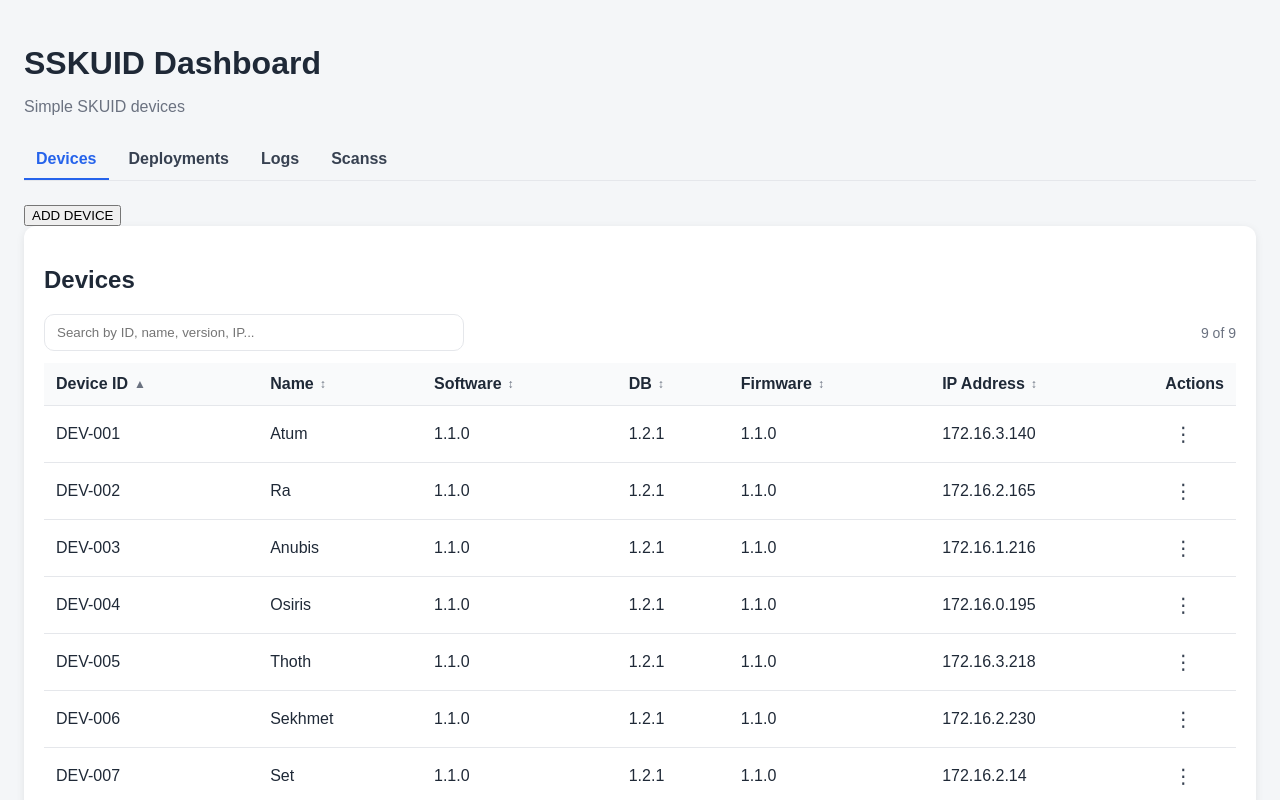
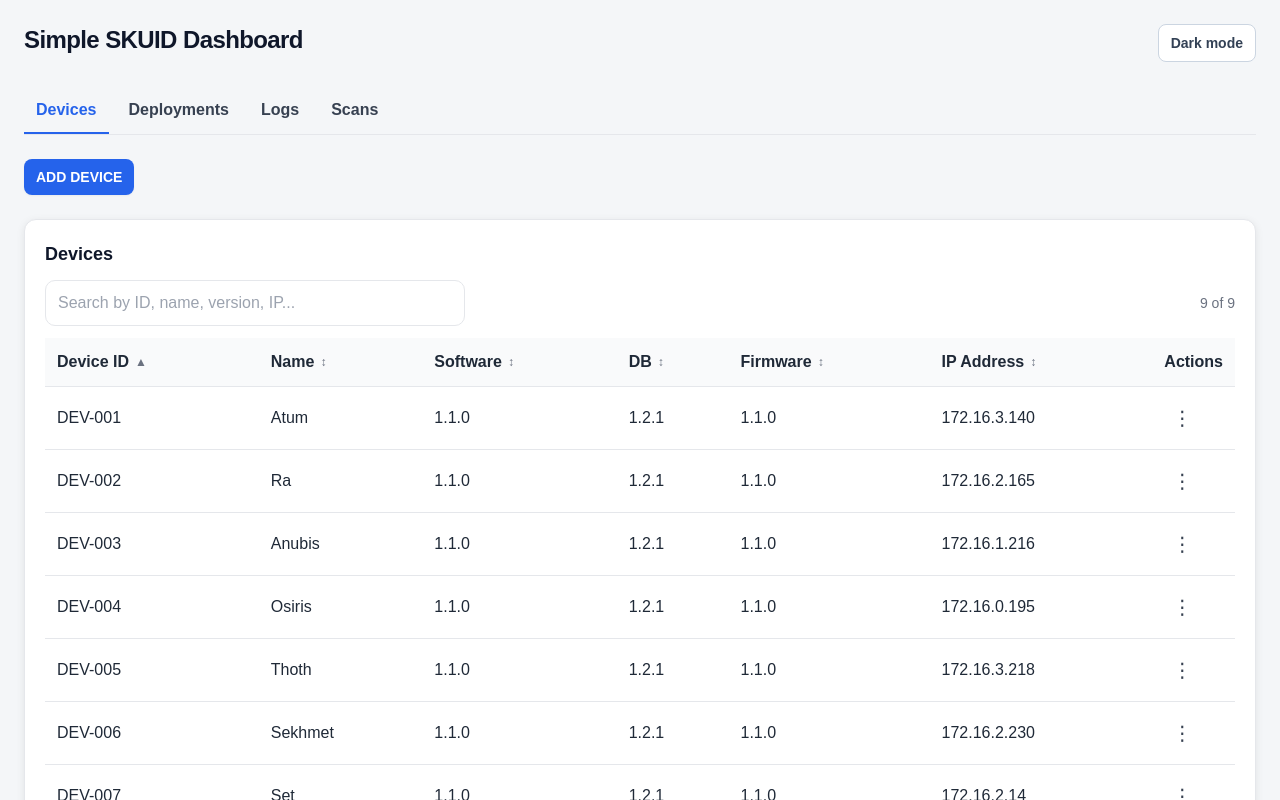
Before and after one commit to leishav/SSKUID_webapp_frontend, a React (Create React App) app: page / in a window 1280 px wide. Shown: the top 800 px of the page. Built offline with nearby package versions, Linux system fonts and the light colour scheme.

Commit message:
Dark mode toggle

```diff
--- a/package.json
+++ b/package.json
@@ -39,6 +39,9 @@
   },
   "devDependencies": {
     "ajv": "^8.17.1",
-    "ajv-keywords": "^5.1.0"
+    "ajv-keywords": "^5.1.0",
+    "autoprefixer": "^10.5.0",
+    "postcss": "^8.5.14",
+    "tailwindcss": "^3.4.19"
   }
 }
--- /dev/null
+++ b/postcss.config.js
@@ -0,0 +1,6 @@
+module.exports = {
+  plugins: {
+    tailwindcss: {},
+    autoprefixer: {},
+  },
+}
--- a/public/index.html
+++ b/public/index.html
@@ -24,6 +24,23 @@
       work correctly both with client-side routing and a non-root public URL.
       Learn how to configure a non-root public URL by running `npm run build`.
     -->
+
+    <script>
+      (function() {
+        try {
+        var theme = localStorage.getItem("theme");
+        var prefersDark =
+          window.matchMedia &&
+          window.matchMedia("(prefers-color-scheme: dark)"). matches;
+
+        document.documentElement.classList.toggle(
+          "dark",
+          theme === "dark" || (!theme && prefersDark)
+        );
+      } catch (e) {}
+      })();
+    </script>
+
     <title>SSKUID Web App</title>
   </head>
   <body>
--- a/src/App.css
+++ b/src/App.css
@@ -2,11 +2,38 @@
   box-sizing: border-box;
 }
 
+:root {
+  --bg: #f4f6f8;
+  --text: #1f2937;
+  --muted: #6b7280;
+  --surface: #ffffff;
+  --surface2: #f9fafb;
+  --border: #e5e7eb;
+  --hover: #f3f4f6;
+  --primary: #2563eb;
+  --danger: #b91c1c;
+  --shadow: 0 2px 8px rgba(0, 0, 0, 0.08);
+}
+
+html.dark {
+  --bg: #020617;
+  --text: #e2e8f0;
+  --muted: #94a3b8;
+  --surface: #0f172a;
+  --surface2: #1e293b;
+  --border: #334155;
+  --hover: #1e293b;
+  --primary: #60a5fa;
+  --danger: #f87171;
+  --shadow: 0 8px 24px rgba(0, 0, 0, 0.35);
+}
+
+
 body {
   margin: 0;
   font-family: Arial, sans-serif;
-  background: #f4f6f8;
-  color: #1f2937;
+  background: var(--bg);
+  color: var(--text);
 }
 
 .app {
@@ -24,15 +51,16 @@ body {
 }
 
 .header p {
-  color: #6b7280;
+  color: var(--muted);
 }
 
 .card {
-  background: white;
+  background: var(--surface);
   border-radius: 12px;
+  border: 1px solid var(--border);
   padding: 20px;
   margin-bottom: 24px;
-  box-shadow: 0 2px 8px rgba(0, 0, 0, 0.08);
+  box-shadow: var(--shadow);
 }
 
 .grid {
@@ -51,11 +79,11 @@ th,
 td {
   text-align: left;
   padding: 12px;
-  border-bottom: 1px solid #e5e7eb;
+  border-bottom: 1px solid var(--border);
 }
 
 th {
-  background: #f9fafb;
+  background: var(--surface2);
 }
 
 .log-list {
@@ -70,7 +98,7 @@ th {
   gap: 10px;
   align-items: center;
   font-size: 14px;
-  border-bottom: 1px solid #e5e7eb;
+  border-bottom: 1px solid var(--border);
   padding-bottom: 10px;
 }
 
@@ -149,7 +177,7 @@ th {
 }
 
 .menu-button:hover {
-  background: #f3f4f6;
+  background: var(--hover);
 }
 
 .dropdown-menu {
@@ -158,7 +186,7 @@ th {
   right: 0;
   min-width: 150px;
   background: white;
-  border: 1px solid #e5e7eb;
+  border: 1px solid var(--border);
   border-radius: 10px;
   box-shadow: 0 8px 20px rgba(0, 0, 0, 0.12);
   z-index: 100;
@@ -178,18 +206,18 @@ th {
 }
 
 .dropdown-item:hover {
-  background: #f9fafb;
+  background: var(--hover);
 }
 
 .dropdown-item.delete {
-  color: #b91c1c;
+  color: var(--danger);
 }
 
 .tabs {
   display: flex;
   gap: 8px;
   margin: 12px 0 24px;
-  border-bottom: 1px solid #e5e7eb;
+  border-bottom: 1px solid var(--border);
 }
 
 .tab {
@@ -209,8 +237,8 @@ th {
 }
 
 .tab.active {
-  color: #2563eb;
-  border-bottom-color: #2563eb;
+  color: var(--primary);
+  border-bottom-color: var(--primary);
 }
 
 .table-toolbar {
@@ -227,7 +255,7 @@ th {
   min-width: 240px;
   max-width: 420px;
   padding: 10px 12px;
-  border: 1px solid #e5e7eb;
+  border: 1px solid var(--border);
   border-radius: 10px;
 }
 
--- a/src/App.js
+++ b/src/App.js
@@ -1,4 +1,4 @@
-import { useState } from "react";
+import { useEffect, useState } from "react";
 import { Navigate, Route, Routes } from "react-router-dom";
 import "./App.css";
 import starterDevices from "./data/devices.json";
@@ -12,22 +12,42 @@ const tabs = [
   { to: "/", label: "Devices" },
   { to: "/deployments", label: "Deployments" },
   { to: "/logs", label: "Logs" },
-  { to: "/scans", label: "Scanss" }
+  { to: "/scans", label: "Scans" }
 ];
 
-  // adding test comment for committing
+const THEME_KEY = "theme";
+function getInitialTheme() {
+  const saved = localStorage.getItem(THEME_KEY);
+  if (saved === "dark" || saved === "light") return saved;
+  return document.documentElement.classList.contains("dark") ? "dark" : "light";
+}
+
+
 
 
 export default function App() {
   const [devices, setDevices] = useState(starterDevices);
+  const [theme, setTheme] = useState(getInitialTheme);
+
+  useEffect(() => {
+    document.documentElement.classList.toggle("dark", theme === "dark");
+    localStorage.setItem(THEME_KEY, theme);
+  }, [theme]);
 
   return (
     <div className="app">
-      <header className="header header-row">
+      <header className="header header-row flex items-start justify-between gap-4">
         <div>
-          <h1>SSKUID Dashboard</h1>
-          <p>Simple SKUID devices</p>
+          <h1>Simple SKUID Dashboard</h1>
         </div>
+
+        <button
+          type = "button"
+          className="btn-secondary"
+          onClick={() => setTheme((t) => (t === "dark" ? "light" : "dark"))}
+        >
+          {theme === "dark" ? "Light mode" : "Dark mode"}
+        </button>
       </header>
 
       <TopTabs tabs={tabs} />
--- a/src/index.css
+++ b/src/index.css
@@ -1,13 +1,21 @@
-body {
-  margin: 0;
-  font-family: -apple-system, BlinkMacSystemFont, 'Segoe UI', 'Roboto', 'Oxygen',
-    'Ubuntu', 'Cantarell', 'Fira Sans', 'Droid Sans', 'Helvetica Neue',
-    sans-serif;
-  -webkit-font-smoothing: antialiased;
-  -moz-osx-font-smoothing: grayscale;
+@tailwind base;
+@tailwind components;
+@tailwind utilities;
+
+@layer base {
+  h1 { @apply text-2xl font-semibold tracking-tight text-slate-900 dark:text-slate-100; }
+  h2 { @apply text-lg font-semibold text-slate-900 dark:text-slate-100; }
 }
 
-code {
-  font-family: source-code-pro, Menlo, Monaco, Consolas, 'Courier New',
-    monospace;
+@layer components {
+  .btn-primary {
+    @apply inline-flex items-center rounded-lg bg-blue-600 px-3 py-2 text-sm font-semibold text-white shadow-sm hover:bg-blue-700
+           focus:outline-none focus:ring-2 focus:ring-blue-500 focus:ring-offset-2;
+  }
+
+  .btn-secondary {
+    @apply inline-flex items-center rounded-lg border border-slate-300 bg-white px-3 py-2 text-sm font-semibold text-slate-700 hover:bg-slate-50
+           focus:outline-none focus:ring-2 focus:ring-blue-500 focus:ring-offset-2
+           dark:border-slate-700 dark:bg-slate-900 dark:text-slate-100 dark:hover:bg-slate-800;
+  }
 }
--- a/src/pages/DevicesPage.js
+++ b/src/pages/DevicesPage.js
@@ -295,9 +295,12 @@ export default function DevicesPage({
   return (
     <>
       {/* Top-level action: open the add/edit form */}
-      <button className="add-device-btn" onClick={handleStartAddDevice}>
-        ADD DEVICE
-      </button>
+      <div className="flex justify-start">
+        <button className="btn-primary mb-6" onClick={handleStartAddDevice}>
+          ADD DEVICE
+        </button>
+      </div>
+
 
       {/* Add/Edit form (same form reused; `editingDeviceId` decides mode) */}
       {showForm && (
@@ -348,13 +351,13 @@ export default function DevicesPage({
               onChange={handleChange}
             />
 
-            <div className="form-actions">
-              <button type="submit">
+            <div className="mt-4 flex items-center gap-3 flex-wrap">
+              <button className="btn-secondary">
                 {editingDeviceId ? "Update Device" : "Save Device"}
               </button>
               <button
                 type="button"
-                className="secondary-btn"
+                className="btn-secondary"
                 onClick={() => {
                   setShowForm(false);
                   setEditingDeviceId(null);
--- /dev/null
+++ b/tailwind.config.js
@@ -0,0 +1,9 @@
+/** @type {import('tailwindcss').Config} */
+module.exports = {
+  darkMode: "selector",
+  content: ["./public/index.html", "./src/**/*.{js,jsx,ts,tsx}"],
+  theme: {
+    extend: {},
+  },
+  plugins: [],
+}
```
Also changed, not shown: 1 other file (tests, documents, lock files or other folders).
